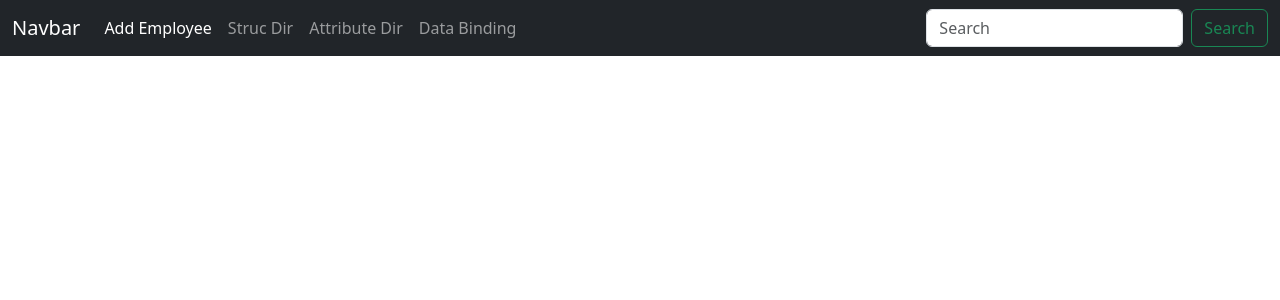
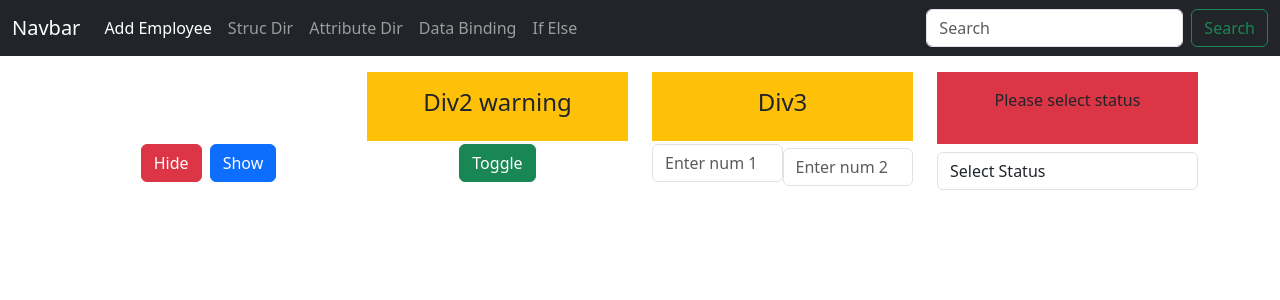
Before and after one commit to ravina-ghidode/Learn-Angular, an Angular app in the folder angular-18/: page /if-else in a window 1280 px wide. Before the commit this address led to /. Shown: the top 300 px of the page. Built offline with nearby package versions, Linux system fonts and the light colour scheme.

Commit message:
Control-flow Statements: @if, @else if, @else

```diff
--- a/angular-18/src/app/app.component.html
+++ b/angular-18/src/app/app.component.html
@@ -19,7 +19,9 @@
                 <li class="nav-item">
                     <a class="nav-link" routerLink="data-binding">Data Binding</a>
                 </li>
-
+                <li class="nav-item">
+                    <a class="nav-link" routerLink="if-else">If Else</a>
+                </li>
 
             </ul>
             <form class="d-flex">
--- a/angular-18/src/app/app.routes.ts
+++ b/angular-18/src/app/app.routes.ts
@@ -3,6 +3,7 @@ import { AddEmployeeComponent } from './components/add-employee/add-employee.com
 import { DataBindingComponent } from './components/data-binding/data-binding.component';
 import { StucturalDirectiveComponent } from './directives/stuctural-directive/stuctural-directive.component';
 import { AttributeDirectiveComponent } from './directives/attribute-directive/attribute-directive.component';
+import { IfElseExamplesComponent } from './components/control-flow/if-else-examples/if-else-examples.component';
 
 export const routes: Routes = [
     {
@@ -20,5 +21,9 @@ export const routes: Routes = [
     {
         path: 'attribute-dir',
         component: AttributeDirectiveComponent
+    },
+    {
+        path: 'if-else',
+        component: IfElseExamplesComponent
     }
 ];
--- /dev/null
+++ b/angular-18/src/app/components/control-flow/if-else-examples/if-else-examples.component.html
@@ -0,0 +1,71 @@
+<!-- Row 1: Divs -->
+<div class="row pt-3">
+    <div class="col-3 p-3">
+        @if(div1Visible){
+        <div class="p-3 text-center bg-primary">
+            <h4>Div1</h4>
+        </div>
+        }
+    </div>
+    <div class="col-3">
+        @if(isSuccessDiv2Visible){
+        <div class=" p-3 text-center bg-success">
+            <h4>Div2 success</h4>
+        </div>
+        }@else
+        {
+        <div class=" p-3 text-center bg-warning">
+            <h4>Div2 warning</h4>
+        </div>
+        }
+    </div>
+    <div class="col-3">
+        @if(num1=== num2){
+        <div class="p-3 text-center bg-warning">
+            <h4>Div3</h4>
+        </div>
+        }
+
+    </div>
+    <div class="col-3">
+        <div class="text-center  p-3 bg-danger">
+            @if(selectedStatus == 'Active'){
+            <p>Student Is Active</p>
+            }@else if(selectedStatus == 'De-Active'){
+            <p>Student Is De-Active</p>
+            }@else if(selectedStatus == 'Pending'){
+            <p>Student Pending</p>
+            }@else{
+            <p>Please select status</p>
+            }
+
+        </div>
+    </div>
+</div>
+<div class="row ">
+    <div class="col-3 text-center">
+
+        <button class="btn btn-danger" (click)="hideDiv1()">Hide</button>
+        <button class="btn btn-primary mx-2" (click)="showDiv1()">Show</button>
+
+    </div>
+    <div class="col-3 text-center">
+        <button class="btn btn-success" (click)="toggleDiv2()">Toggle</button>
+    </div>
+    <div class="col-3 ">
+        <div style="display: flex; align-items: center;">
+            <input type="text" placeholder="Enter num 1" class="form-control mb-2" [(ngModel)]="num1">
+            <input type="text" placeholder="Enter num 2" class="form-control" [(ngModel)]="num2">
+        </div>
+    </div>
+    <div class="col-3">
+        <div style="display: flex; align-items: center;">
+            <select class="form-control mt-2" [(ngModel)]="selectedStatus">
+                <option value="">Select Status</option>
+                <option value="Active">Active</option>
+                <option value="De-Active">De-Active</option>
+                <option value="Pending">Pending</option>
+            </select>
+        </div>
+    </div>
+</div>
--- /dev/null
+++ b/angular-18/src/app/components/control-flow/if-else-examples/if-else-examples.component.ts
@@ -0,0 +1,29 @@
+import { Component } from '@angular/core';
+import { FormsModule } from '@angular/forms';
+
+@Component({
+  selector: 'app-if-else-examples',
+  standalone: true,
+  imports: [FormsModule],
+  templateUrl: './if-else-examples.component.html',
+  styleUrl: './if-else-examples.component.css'
+})
+export class IfElseExamplesComponent {
+
+  div1Visible: boolean = false;
+  div2Visible: boolean = false;
+  isWarningDiv2Visible: boolean = false;
+  isSuccessDiv2Visible: boolean = false;
+  num1: string = "";
+  num2: string = "";
+  selectedStatus: string = "";
+  showDiv1() {
+    this.div1Visible = true;
+  }
+  hideDiv1() {
+    this.div1Visible = false;
+  }
+  toggleDiv2() {
+    this.isSuccessDiv2Visible = !this.isSuccessDiv2Visible;
+  }
+}
```
Also changed, not shown: angular-18/src/app/components/control-flow/if-else-examples/if-else-examples.component.css (added), 1 other file (tests, documents, lock files or other folders).
